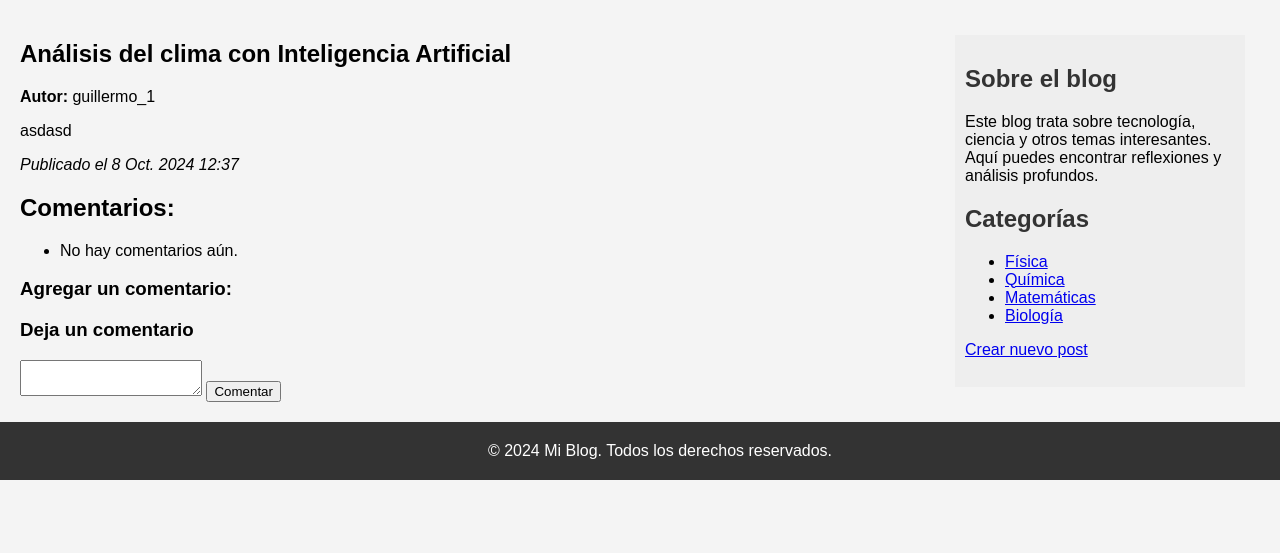
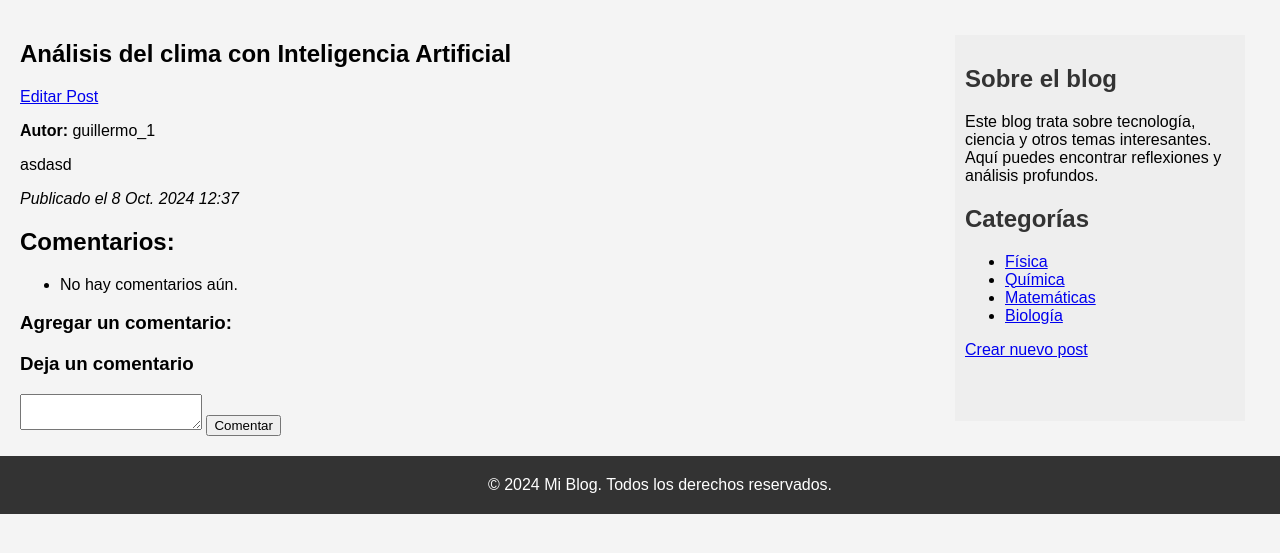
Before and after one commit to guillermopetcho/Se7enInt, a Django app: page /post/1/ in a window 1280 px wide. Shown: the part 205-758 px from the top of the page. Run offline with Django 5.2, Linux system fonts and the light colour scheme; a user stored in the database is signed in; data comes from the database, SQL or seed files in the repository; both versions use the stored data as it was after the commit.

Commit message:
version 7

```diff
--- a/blog/blog/settings/base.py
+++ b/blog/blog/settings/base.py
@@ -133,6 +133,7 @@ MEDIA = '/media'
 MEDIA_ROOT = os.path.join(os.path.dirname(BASE_DIR), 'media')
 
 
+
 # Default primary key field type
 # https://docs.djangoproject.com/en/5.1/ref/settings/#default-auto-field
 
--- a/blog/blog/urls.py
+++ b/blog/blog/urls.py
@@ -20,8 +20,12 @@ from django.contrib import admin
 from django.urls import path
 from django.contrib.auth import views as auth_views
 from django.contrib.auth.views import LogoutView
-from myblog.views import inicio, lista_posts, post_detalle, acerca_de, contactos, perfil_usuario,agregar_comentario, crear_post
+from myblog.views import *
 from myblog import views
+
+
+from django.conf import settings
+from django.conf.urls.static import static
 
 urlpatterns = [
     path('admin/', admin.site.urls),  # Ruta para el panel de administración
@@ -37,7 +41,16 @@ urlpatterns = [
     path('perfil_usuario/<int:user_id>/', perfil_usuario , name='perfil_usuario'),
     path('post/<int:post_id>/comentario/', agregar_comentario, name='agregar_comentario'),
     path('crear_post/', crear_post, name='cargar_publicacion'),
+    path('post/<int:id>/', post_detalle, name='post_detalle'),
+    path('post/<int:id>/editar/', editar_post, name='editar_post'),
+    path('comentario/<int:comentario_id>/eliminar/', eliminar_comentario, name='eliminar_comentario'),
 ]
+
+
+if settings.DEBUG:
+    urlpatterns += static(settings.MEDIA_URL, document_root=settings.MEDIA_ROOT)
+
+
 
 
 
--- a/blog/myblog/forms.py
+++ b/blog/myblog/forms.py
@@ -23,4 +23,4 @@ class ComentarioForm(forms.ModelForm):
 class PostForm(forms.ModelForm):
     class Meta:
         model = Post
-        fields = ['autor', 'titulo', 'resumen', 'contenido', 'imagen', 'categorias', 'fecha_publicacion']
+        fields = ['titulo', 'resumen', 'contenido', 'imagen', 'categorias', 'fecha_publicacion']
--- a/blog/myblog/views.py
+++ b/blog/myblog/views.py
@@ -1,6 +1,4 @@
-
-
-from django.contrib.auth.decorators import login_required
+from django.contrib.auth.decorators import login_required,user_passes_test
 from django.contrib.auth.forms import UserCreationForm
 from django.contrib.auth.models import User, Group
 from django.contrib.auth import login
@@ -13,10 +11,11 @@ from django.shortcuts import render, redirect ,get_object_or_404
 from .forms import PostForm
 # Create your views here.
 
-
+def es_colaborador_o_admin(user):
+    return user.groups.filter(name='Colaboradores').exists() or user.is_staff
 
 def inicio(request):
-    ultimosposts = Post.objects.all().order_by('fecha_publicacion')[:3]  # Cambia si necesitas limitar e numero de posts
+    ultimosposts = Post.objects.all().order_by('fecha_publicacion')[:4]  # Cambia si necesitas limitar e numero de posts
     return render(request, 'inicio.html', {'ultimosposts': ultimosposts})
 
 def lista_posts(request):
@@ -25,30 +24,50 @@ def lista_posts(request):
 
 
 def post_detalle(request, post_id):
+    global es_colaborador, es_administrador
     post = get_object_or_404(Post, id=post_id)
     comentarios = post.comentarios.all()
+    es_colaborador = request.user.groups.filter(name='Colaborador').exists()
+    es_administrador = request.user.is_staff
 
-    # Verifica si el usuario está autenticado
+        # Verifica si el usuario está autenticado
     usuario_logeado = request.user.is_authenticated
 
-    if request.method == 'POST': # hacer un POST
-        form = ComentarioForm(request.POST)
-        if form.is_valid():
-            comentario = form.save(commit=False)
-            comentario.post = post
-            comentario.autor_comentario = request.user  # O el valor correspondiente
-            comentario.save()
-            return redirect('post_detalle', post_id=post.id)
+    # Identificar si se está editando un comentario
+    comentario_id = request.GET.get('edit_comentario', None)
+    comentario_a_editar = None
+    if comentario_id:
+        comentario_a_editar = get_object_or_404(Comentario, id=comentario_id)
+
+    if request.method == 'POST':
+        if 'editar_comentario' in request.POST:
+            form = ComentarioForm(request.POST, instance=comentario_a_editar)
+            if form.is_valid():
+                form.save()
+                return redirect('post_detalle', post_id=post.id)
+        else:
+            # Manejar otros formularios (por ejemplo, añadir un nuevo comentario)
+            form = ComentarioForm(request.POST)
+            if form.is_valid():
+                nuevo_comentario = form.save(commit=False)
+                nuevo_comentario.post = post
+                nuevo_comentario.autor_comentario = request.user
+                nuevo_comentario.save()
+                return redirect('post_detalle', post_id=post.id)
     else:
         form = ComentarioForm()
 
-    return render(request, 'post_detalle.html', {
+    context = {
         'post': post,
         'comentarios': comentarios,
         'form': form,
+        'comentario_a_editar': comentario_a_editar,
         'usuario_logeado': usuario_logeado,
+        'colaborador': es_colaborador,
+        'administrador': es_administrador,
+    }
+    return render(request, 'post_detalle.html', context)
 
-    })
 
 
 def agregar_comentario(request, post_id):
@@ -99,9 +118,8 @@ def acerca_de(request):
 @login_required
 def crear_post(request):
     # Verifica si el usuario es colaborador o administrador
-    es_colaborador = request.user.groups.filter(name='colaborador').exists()
+    es_colaborador = request.user.groups.filter(name='Colaborador').exists()
     es_administrador = request.user.is_staff
-
     if es_colaborador or es_administrador:
         if request.method == 'POST':
             form = PostForm(request.POST)
@@ -109,13 +127,99 @@ def crear_post(request):
                 post = form.save(commit=False)
                 post.autor = request.user  # Asigna al usuario autenticado como el autor
                 post.save()
-                return redirect('lista_posts')  # Redirige a la lista de posts después de guardar
+                return redirect('inicio')  # Redirige a la lista de posts después de guardar
         else:
             form = PostForm()
 
         return render(request, 'cargar_publicacion.html', {'form': form})
 
     return render(request, 'inicio.html')
+
+
+@login_required
+def editar_post(request, id):
+    post = get_object_or_404(Post, id=id)
+
+    if request.method == 'POST':
+        form = PostForm(request.POST, request.FILES, instance=post)  # Asegúrate de incluir request.FILES
+        if form.is_valid():
+            form.save()
+            return redirect('post_detalle', id=post.id)
+    else:
+        form = PostForm(instance=post)
+
+    return render(request, 'editar_post.html', {'form': form, 'post': post})
+
+"""def editar_post(request, id):
+    post = get_object_or_404(Post, id=id)
+    if request.method == 'POST':
+        form = PostForm(request.POST,request.FILES, instance=post)
+        if form.is_valid():
+            form.save()
+            return redirect('post_detalle', id=post.id)
+    else:
+        form = PostForm(instance=post)
+    return render(request, 'editar_post.html', {
+        'form': form,
+        'post': post,  # Pasamos el post al contexto
+    })
+
+"""
+@login_required
+def eliminar_comentario(request, comentario_id):
+    comentario = get_object_or_404(Comentario, id=comentario_id)
+    if request.user == comentario.autor_comentario or request.user.is_staff or request.es_colaborador:  # Solo el autor o admin pueden eliminar
+        comentario.delete()
+    return redirect('post_detalle', id=comentario.post.id)
+
+@login_required
+def editar_comentario(request, id):
+    comentario = get_object_or_404(Comentario, id=id)
+    if request.method == 'POST':
+        form = ComentarioForm(request.POST, instance=comentario)
+        if form.is_valid():
+            form.save()
+            return redirect('post_detalle', id=comentario.post.id)
+    else:
+        form = ComentarioForm(instance=comentario)
+
+    return render(request, 'editar_comentario.html', {'form': form, 'comentario': comentario})
+
+
+
+"""
+## version 6
+def post_detalle(request, post_id):
+    global es_colaborador, es_administrador
+    post = get_object_or_404(Post, id=post_id)
+    comentarios = post.comentarios.all()
+    es_colaborador = request.user.groups.filter(name='Colaborador').exists()
+    es_administrador = request.user.is_staff
+
+
+    # Verifica si el usuario está autenticado
+    usuario_logeado = request.user.is_authenticated
+
+    if request.method == 'POST': # hacer un POST
+        form = ComentarioForm(request.POST)
+        if form.is_valid():
+            comentario = form.save(commit=False)
+            comentario.post = post
+            comentario.autor_comentario = request.user  # O el valor correspondiente
+            comentario.save()
+            return redirect('post_detalle', post_id=post.id)
+    else:
+        form = ComentarioForm()
+
+    return render(request, 'post_detalle.html', {
+        'post': post,
+        'comentarios': comentarios,
+        'form': form,
+        'usuario_logeado': usuario_logeado,
+        'colaborador': es_colaborador,
+        'administrador': es_administrador,
+    })
+"""
 
 
 
--- a/blog/templates/base.html
+++ b/blog/templates/base.html
@@ -48,6 +48,9 @@
             padding: 20px;
             box-shadow: 0px 0px 10px rgba(0, 0, 0, 0.1);
             width: calc(70% - 10px);
+        }
+        .imagen{
+            width: 100%;
         }
         .sidebar {
             background-color: #eee;
@@ -249,12 +252,11 @@
             <li><a href="#">Matemáticas</a></li>
             <li><a href="#">Biología</a></li>
         </ul>
-        {% if user.is_authenticated and es_colaborador %}
-            <a href="{% url 'cargar_publicacion' %}">Crear nuevo post</a>
-        {% endif %}
 
-        {% if user.is_authenticated and user.is_staff %}
-            <a href="{% url 'cargar_publicacion' %}">Crear nuevo post</a>
+        {% if user.is_authenticated %}
+            {% if user.is_staff %}
+                <a href="{% url 'cargar_publicacion' %}">Crear nuevo post</a>
+            {% endif %}
         {% endif %}
 
     </aside>
--- a/blog/templates/inicio.html
+++ b/blog/templates/inicio.html
@@ -7,6 +7,12 @@
         {% for post in ultimosposts %}
         <article class="post">
             <h3><a href="{% url 'post_detalle' post.id %}">{{ post.titulo }}</a></h3>  <!-- Asegúrate de que el enlace apunte a la vista de detalle del post -->
+            {% if post.imagen %}
+               <img class="imagen" src="{{ post.imagen.url }}" alt="Imagen de {{ post.titulo }}" />
+            {% else %}
+                <p>No hay imagen disponible.</p>
+            {% endif %}
+
             <p>Contenido: {{ post.resumen }}</p>
             <p>Fecha publicación: {{ post.fecha_publicacion }}</p>
             <p>Autor: {{ post.autor }}</p>
--- a/blog/templates/post_detalle.html
+++ b/blog/templates/post_detalle.html
@@ -3,10 +3,13 @@
 
 {% block content %}
 <h1>{{ post.titulo }}</h1>
+{% if colaborador or administrador %}
+    <a href="{% url 'editar_post' post.id %}" class="btn btn-primary">Editar Post</a>
+{% endif %}
 <p><strong>Autor:</strong> {{ post.autor.username }}</p>
 <p>{{ post.contenido }}</p>
 <p><em>Publicado el {{ post.fecha_publicacion }}</em></p>
-
+<div>
     <h2>Comentarios:</h2>
     <ul>
         {% for comentario in comentarios %}
@@ -14,22 +17,47 @@
                 <strong>{{ comentario.autor_comentario.username }}</strong> dice:
                 <p>{{ comentario.cuerpo_comentario }}</p>
                 <em>Publicado el {{ comentario.fecha_creacion }}</em>
+
+                {% if es_colaborador or user.is_staff %}
+                <a href="?edit_comentario={{ comentario.id }}" class="btn btn-warning">Editar</a>
+                    <form method="POST" action="{% url 'eliminar_comentario' comentario.id %}" style="display:inline;">
+                        {% csrf_token %}
+                        <a href="{% url 'eliminar_comentario' comentario.id %}" class="btn btn-danger">Eliminar comentario</a>
+                    </form>
+                {% endif %}
+
             </li>
         {% empty %}
             <li>No hay comentarios aún.</li>
         {% endfor %}
     </ul>
 
+
+
+
     <h3>Agregar un comentario:</h3>
-    {% if usuario_logeado %}
+        {% if usuario_logeado  %}
             <h3>Deja un comentario</h3>
             <form method="post" action="{% url 'agregar_comentario' post.id %}">
                 {% csrf_token %}
-            <textarea name="cuerpo_comentario" required></textarea>
+                <textarea name="contenido" required></textarea>
                 <button type="submit">Comentar</button>
             </form>
         {% else %}
             <p>Inicia sesión para poder comentar.</p>
         {% endif %}
+
+
+
+
+        {% if comentario_a_editar %}
+            <h3>Editando comentario:</h3>
+            <form method="POST">
+                {% csrf_token %}
+                {{ form.as_p }}
+                <button type="submit" name="editar_comentario" class="btn btn-primary">Guardar cambios</button>
+            </form>
+        {% endif %}
+</div>
 </form>
 {% endblock %}
```
Also changed, not shown: blog/templates/editar_post.html (added, +19 -0 lines), blog/db.sqlite3, blog/media/img/posts/post1_KqVWBSw.jpg (added), blog/media/img/posts/post3.jpg (added), blog/media/img/posts/post3_bLRFS4T.jpg (added). Lines whose indentation alone changed are shown as unchanged.
